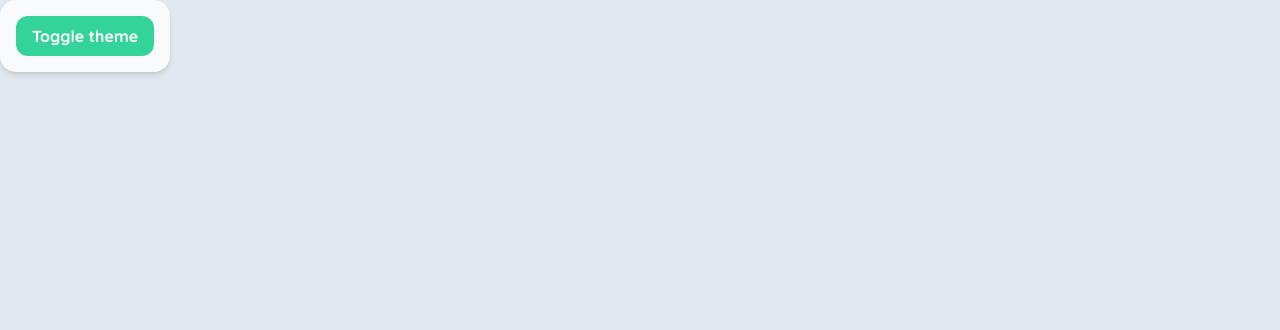
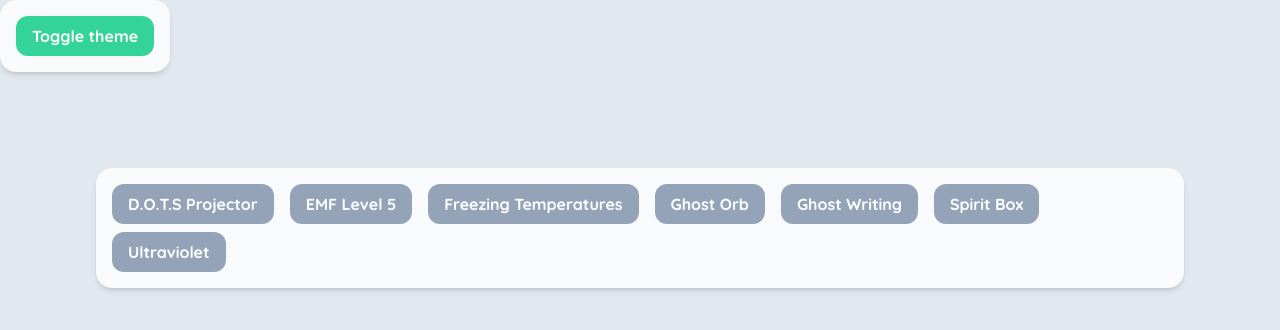
Before and after one commit to luizffgv/phasmoo, a Next.js app: page / in a window 1280 px wide. Shown: the top 330 px of the page. Built offline with nearby package versions, Linux system fonts and the light colour scheme.

Commit message:
Add evidence context and evidence pickers

```diff
--- a/src/app/_components/button.tsx
+++ b/src/app/_components/button.tsx
@@ -44,14 +44,14 @@ export default function Button(props: Props) {
         <Link
           href={props.href}
           target={props.target}
-          className={`px-4 py-2 rounded-xl text-white font-bold ${bg}`}
+          className={`px-4 py-2 rounded-xl text-white font-bold transition-colors ${bg}`}
           aria-label={props["aria-label"]}
         >
           {props.children}
         </Link>
       ) : (
         <button
-          className={`px-4 py-2 rounded-xl text-white font-bold ${bg}`}
+          className={`px-4 py-2 rounded-xl text-white font-bold transition-colors ${bg}`}
           aria-label={props["aria-label"]}
           onClick={props.onClick}
         >
--- /dev/null
+++ b/src/app/_components/evidence-button.tsx
@@ -0,0 +1,40 @@
+"use client";
+
+import { EvidenceContext } from "@/contexts/evidence";
+import { useContext } from "react";
+import Button from "./button";
+import { EvidenceID, EvidenceLabels, EvidenceState } from "@/lib/phasmo";
+
+function stateToButtonProps(
+  state: EvidenceState
+): { weak: true } | { danger: true } | {} {
+  if (state == EvidenceState.ABSENT) return { danger: true };
+  if (state == EvidenceState.INDEFINITE) return { weak: true };
+  return {};
+}
+
+export type Props = {
+  evidenceID: EvidenceID;
+};
+
+export default function EvidenceButton({ evidenceID }: Props) {
+  const { evidences, setEvidence } = useContext(EvidenceContext);
+
+  return (
+    <Button
+      onClick={() => {
+        const state = evidences[evidenceID];
+        const newState =
+          state == EvidenceState.ABSENT
+            ? EvidenceState.INDEFINITE
+            : state == EvidenceState.INDEFINITE
+            ? EvidenceState.PRESENT
+            : EvidenceState.ABSENT;
+        setEvidence(evidenceID, newState);
+      }}
+      {...stateToButtonProps(evidences[evidenceID])}
+    >
+      {EvidenceLabels[evidenceID]}
+    </Button>
+  );
+}
--- /dev/null
+++ b/src/app/_components/evidence-picker.tsx
@@ -0,0 +1,15 @@
+import { EvidenceID } from "@/lib/phasmo";
+import EvidenceButton from "./evidence-button";
+import Card from "./card";
+
+export default function EvidencePicker() {
+  return (
+    <Card>
+      <div className="flex flex-row flex-wrap gap-x-4 gap-y-2">
+        {EvidenceID.map((id) => (
+          <EvidenceButton key={id} evidenceID={id}></EvidenceButton>
+        ))}
+      </div>
+    </Card>
+  );
+}
--- /dev/null
+++ b/src/app/_components/providers/evidence-provider.tsx
@@ -0,0 +1,33 @@
+"use client";
+
+import { EvidenceContext } from "@/contexts/evidence";
+import { EvidenceID, EvidenceState, EvidenceStateMap } from "@/lib/phasmo";
+import { useState } from "react";
+
+export interface Props {
+  children?: React.ReactNode;
+}
+
+/** Provides an {@link EvidenceContext}. */
+export default function EvidenceProvider({ children }: Props) {
+  const [evidence, setEvidence] = useState<{ value: EvidenceStateMap }>({
+    value: Object.assign(
+      {},
+      ...EvidenceID.map((id) => ({ [id]: EvidenceState.INDEFINITE }))
+    ),
+  });
+
+  return (
+    <EvidenceContext.Provider
+      value={{
+        setEvidence: (id, state) => {
+          evidence.value[id] = state;
+          setEvidence({ ...evidence });
+        },
+        evidences: evidence.value,
+      }}
+    >
+      {children}
+    </EvidenceContext.Provider>
+  );
+}
--- a/src/app/page.tsx
+++ b/src/app/page.tsx
@@ -1,5 +1,12 @@
+import EvidencePicker from "./_components/evidence-picker";
+import EvidenceProvider from "./_components/providers/evidence-provider";
+
 export default function Home() {
   return (
-    <main className="flex min-h-screen flex-col items-center justify-between p-24"></main>
+    <main className="flex min-h-screen flex-col items-center justify-between p-24">
+      <EvidenceProvider>
+        <EvidencePicker></EvidencePicker>
+      </EvidenceProvider>
+    </main>
   );
 }
--- /dev/null
+++ b/src/contexts/evidence.ts
@@ -0,0 +1,19 @@
+"use client";
+
+import { EvidenceID, EvidenceState, EvidenceStateMap } from "@/lib/phasmo";
+import { createContext } from "react";
+
+export interface EvidenceContext {
+  /** Sets the state of an evidence. */
+  setEvidence(id: EvidenceID, state: EvidenceState): void;
+  /** Read-only list of evidences and their states. */
+  evidences: Readonly<EvidenceStateMap>;
+}
+
+export const EvidenceContext = createContext<EvidenceContext>({
+  setEvidence: () => {},
+  evidences: Object.assign(
+    {},
+    ...EvidenceID.map((id) => ({ [id]: EvidenceState.INDEFINITE }))
+  ),
+});
--- /dev/null
+++ b/src/lib/phasmo.ts
@@ -0,0 +1,158 @@
+/** IDs for all evidence types. */
+export const EvidenceID = [
+  "dots",
+  "emf",
+  "freezing",
+  "orb",
+  "writing",
+  "box",
+  "uv",
+] as const;
+
+/** One of the evidence IDs. */
+export type EvidenceID = (typeof EvidenceID)[number];
+
+/** A Phasmophobia ghost. */
+export interface Ghost {
+  /** Name of the ghost */
+  name: string;
+  /** Evidences the ghost has */
+  evidences: EvidenceID[];
+  /** Evidence that is always present */
+  guaranteed?: EvidenceID;
+  /**
+   * Evidence that is guaranteed and isn't affected by the difficulty evidence
+   * count, nor is it counted for difficulty purposes.
+   */
+  fake?: EvidenceID;
+}
+
+/** States an evidence can be in. */
+export enum EvidenceState {
+  /** Evidence is definitely present. */
+  PRESENT,
+  /** Evidence may or may not be present. */
+  INDEFINITE,
+  /** Evidence is definitely absent. */
+  ABSENT,
+}
+
+/**
+ * Maximum number of possible evidences, not considering difficulty or fake
+ * evidences.
+ */
+const MAX_EVIDENCES = 3;
+
+/** All ghosts in the game and their evidences. */
+const Ghosts = [
+  { name: "Spirit", evidences: ["emf", "box", "writing"] },
+  { name: "Wraith", evidences: ["emf", "box", "dots"] },
+  { name: "Phantom", evidences: ["box", "uv", "dots"] },
+  { name: "Poltergeist", evidences: ["box", "uv", "writing"] },
+  { name: "Banshee", evidences: ["uv", "orb", "dots"] },
+  { name: "Jinn", evidences: ["emf", "uv", "freezing"] },
+  { name: "Mare", evidences: ["box", "orb", "writing"] },
+  { name: "Revenant", evidences: ["orb", "writing", "freezing"] },
+  { name: "Shade", evidences: ["emf", "writing", "freezing"] },
+  { name: "Demon", evidences: ["uv", "writing", "freezing"] },
+  { name: "Yurei", evidences: ["orb", "freezing", "dots"] },
+  { name: "Oni", evidences: ["emf", "freezing", "dots"] },
+  { name: "Yokai", evidences: ["box", "orb", "dots"] },
+  {
+    name: "Hantu",
+    evidences: ["uv", "orb", "freezing"],
+    guaranteed: "freezing",
+  },
+  { name: "Goryo", evidences: ["emf", "uv", "dots"], guaranteed: "dots" },
+  { name: "Myling", evidences: ["emf", "uv", "writing"] },
+  { name: "Onryo", evidences: ["box", "orb", "freezing"] },
+  { name: "The Twins", evidences: ["emf", "box", "freezing"] },
+  { name: "Raiju", evidences: ["emf", "orb", "dots"] },
+  { name: "Obake", evidences: ["emf", "uv", "orb"], guaranteed: "uv" },
+  { name: "The Mimic", evidences: ["box", "uv", "freezing"], fake: "orb" },
+  {
+    name: "Moroi",
+    evidences: ["box", "writing", "freezing"],
+    guaranteed: "box",
+  },
+  { name: "Deogen", evidences: ["box", "writing", "dots"], guaranteed: "box" },
+  { name: "Thaye", evidences: ["orb", "writing", "dots"] },
+] as const satisfies Ghost[];
+
+/** Labels for each {@link EvidenceID}. */
+export const EvidenceLabels = {
+  dots: "D.O.T.S Projector",
+  emf: "EMF Level 5",
+  uv: "Ultraviolet",
+  freezing: "Freezing Temperatures",
+  orb: "Ghost Orb",
+  writing: "Ghost Writing",
+  box: "Spirit Box",
+} satisfies { [id in EvidenceID]: string };
+
+/** Maps each evidence to a state. */
+export type EvidenceStateMap = { [id in EvidenceID]: EvidenceState };
+
+/**
+ * Returns a filter callback for checking if the provided evidences discard a
+ * ghost.
+ *
+ * @remarks
+ * Adapted from https://github.com/luizffgv/spirit-box.
+ *
+ * @param evidences - Evidence information.
+ * @param availableEvidences - Number of evidences the difficulty allows.
+ * @returns `true` if the ghost is possible, `false` if discarded.
+ */
+export function filter(
+  evidences: EvidenceStateMap,
+  availableEvidences: 1 | 2 | 3
+): (ghost: Ghost) => boolean {
+  const present = Object.entries(evidences)
+    .filter(([_, state]) => state == EvidenceState.PRESENT)
+    .map(([id]) => id) as EvidenceID[];
+
+  const absent = Object.entries(evidences)
+    .filter(([_, state]) => state == EvidenceState.ABSENT)
+    .map(([id]) => id) as EvidenceID[];
+
+  return ({ evidences: ghostEvidences, fake, guaranteed }) => {
+    const presentWithoutFake = present.filter((id) => id != fake);
+
+    // Discard ghosts that don't have one or more of the found evidences,
+    // ignoring fake evidences.
+    for (const evidence of presentWithoutFake)
+      if (!ghostEvidences.includes(evidence)) return false;
+
+    // Discard ghosts that have more evidences than are possible to find,
+    // ignoring fake evidences.
+    if (presentWithoutFake.length > availableEvidences) return false;
+
+    // Discard ghosts that more absent evidences than evidences disabled by
+    // the difficulty.
+    if (
+      absent.filter((evidence) => ghostEvidences.includes(evidence)).length >
+      MAX_EVIDENCES - availableEvidences
+    )
+      return false;
+
+    // Discard ghosts whose guaranteed evidence is absent or unobtainable.
+    if (guaranteed != null) {
+      const isAbsent = evidences[guaranteed] == EvidenceState.ABSENT;
+      const isPresent = evidences[guaranteed] == EvidenceState.PRESENT;
+      const obtainableRemainingEvidences =
+        availableEvidences -
+        Object.values(evidences).filter(
+          (found) => found == EvidenceState.PRESENT
+        ).length;
+
+      if (isAbsent || (!isPresent && obtainableRemainingEvidences < 1))
+        return false;
+    }
+
+    // Discard ghosts whose fake evidence is absent, as it must be present.
+    if (fake && absent.includes(fake)) return false;
+
+    return true;
+  };
+}
```
